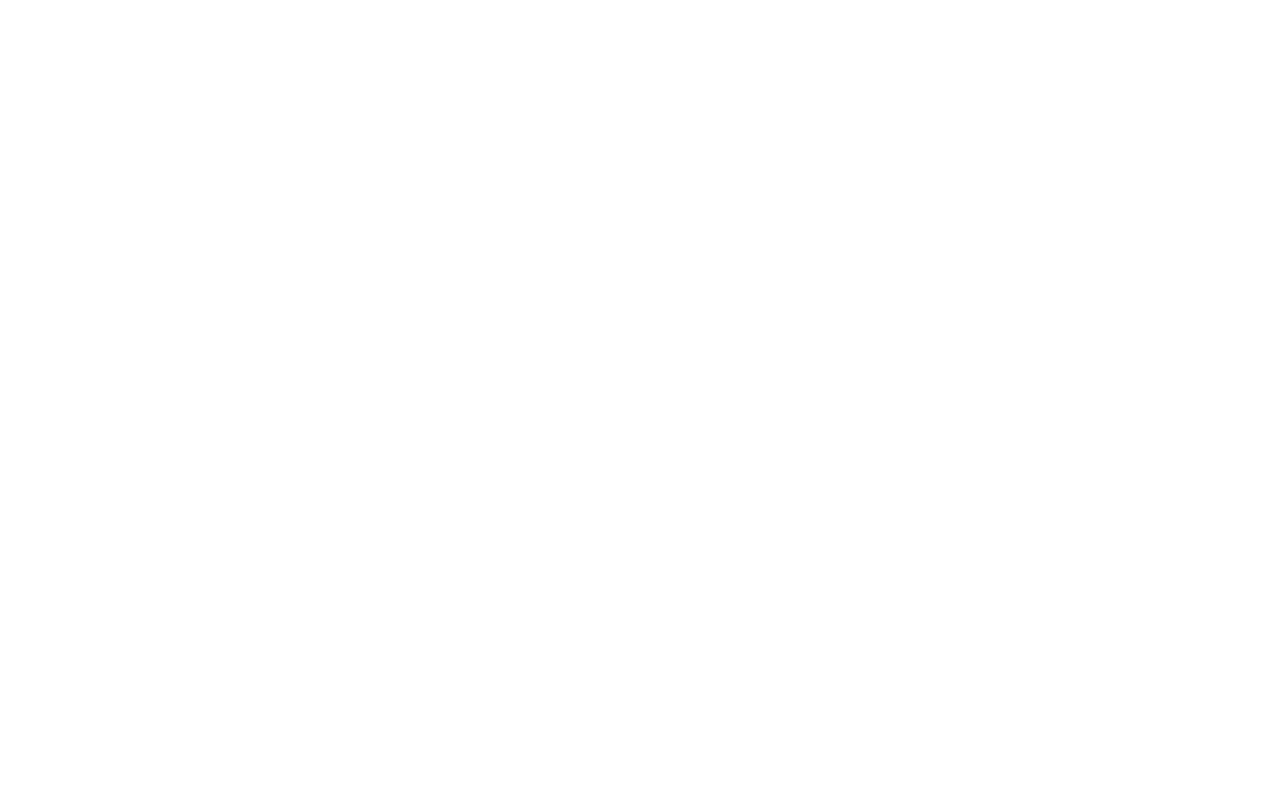
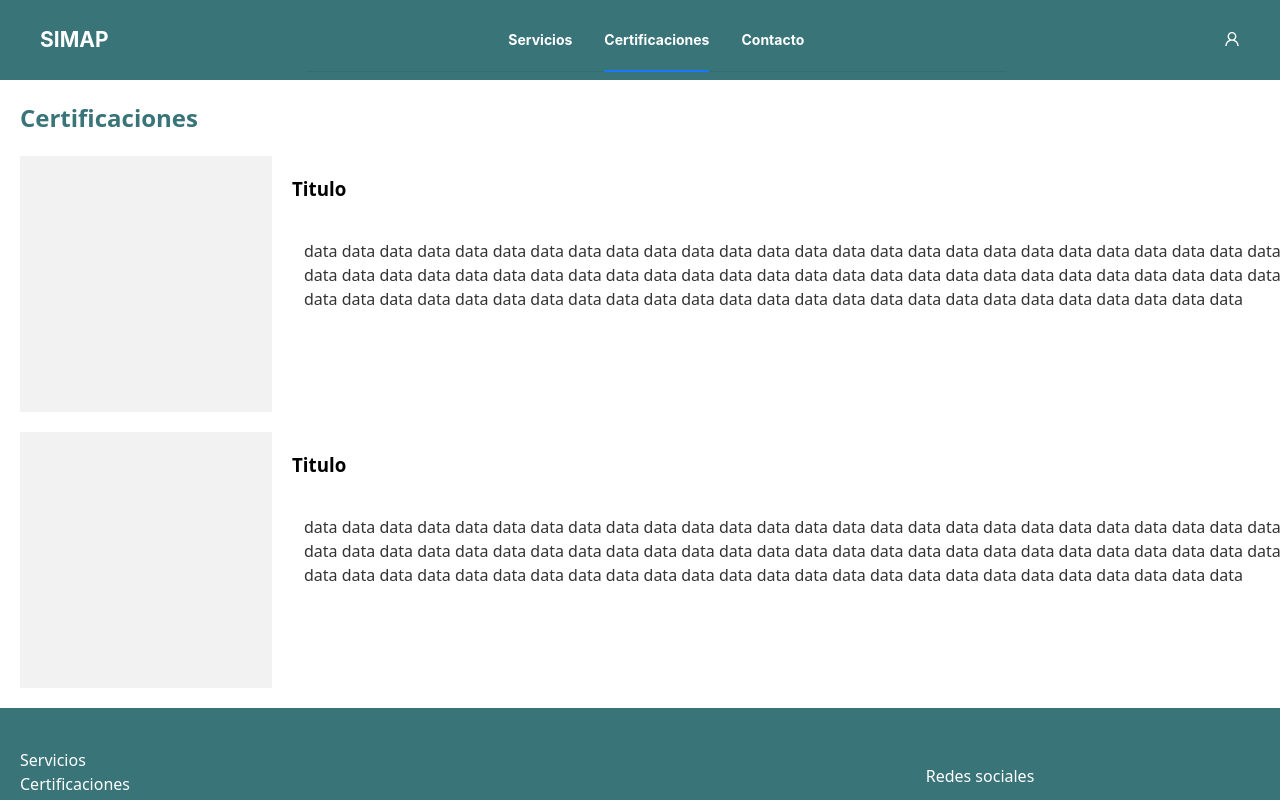
Before and after one commit to AlejandroIGA/DWP-Frontend-SIMAP, a React (Vite) app: page /certificaciones in a window 1280 px wide. Before the commit this address had no page. Built offline with nearby package versions, Linux system fonts and the light colour scheme.

Commit message:
Page certifications and services

```diff
--- a/src/components/navBar/NavBar.jsx
+++ b/src/components/navBar/NavBar.jsx
@@ -14,7 +14,7 @@
         {
             key: index + 1,
             label: tabName,
-            url: `/panel/${tabName.toLowerCase()}`
+            url: `/${tabName.toLowerCase()}`
         }
     ))
 
--- /dev/null
+++ b/src/pages/Certifications/Certifications.jsx
@@ -0,0 +1,61 @@
+import React from 'react';
+import NavBar from '../../components/navBar/NavBar';
+import Footer from '../../components/footer/Footer'
+import LandingLayout from '../../layout/landingLayout/LandingLayout';
+import './style.css'
+
+function Certifications(props) {
+    return (
+        <LandingLayout
+            nav={<NavBar></NavBar>}
+            content={
+                <>
+                    <h2>Certificaciones</h2>
+                    <div>
+                        <div className='info-card'>
+                            <div className='info-image'>
+
+                            </div>
+                            <div className='info-data'>
+                                <h3>Titulo</h3>
+                                <p>
+                                    data data data data data data data data data data data
+                                    data data data data data data data data data data data
+                                    data data data data data data data data data data data
+                                    data data data data data data data data data data data
+                                    data data data data data data data data data data data
+                                    data data data data data data data data data data data
+                                    data data data data data data data data data data data
+                                </p>
+                            </div>
+                        </div>
+                        <div className='info-card'>
+                            <div className='info-image'>
+
+                            </div>
+                            <div className='info-data'>
+                                <h3>Titulo</h3>
+                                <p>
+                                    data data data data data data data data data data data
+                                    data data data data data data data data data data data
+                                    data data data data data data data data data data data
+                                    data data data data data data data data data data data
+                                    data data data data data data data data data data data
+                                    data data data data data data data data data data data
+                                    data data data data data data data data data data data
+                                </p>
+                            </div>
+                        </div>
+
+                    </div>
+                </>
+
+            }
+            footer={<Footer></Footer>}
+        >
+
+        </LandingLayout>
+    );
+}
+
+export default Certifications;
--- /dev/null
+++ b/src/pages/Certifications/style.css
@@ -0,0 +1,22 @@
+.info-card{
+    display: flex;
+    direction: row;
+    width: 100%;
+    color: #000;
+    align-items: top;
+    margin-bottom: 20px;
+    margin-left: 20px;
+}
+
+.info-image{
+    width: 256px;
+    background-color: #f2f2f2;
+    height: 256px;
+}
+
+.info-data{
+    display: flex;
+    flex-direction: column;
+    width: 80%;
+    margin-left: 20px;
+}
--- /dev/null
+++ b/src/pages/ServicesPage/ServicesPage.jsx
@@ -0,0 +1,61 @@
+import React from 'react';
+import NavBar from '../../components/navBar/NavBar';
+import Footer from '../../components/footer/Footer'
+import LandingLayout from '../../layout/landingLayout/LandingLayout';
+import './style.css'
+
+function ServicesPage(props) {
+    return (
+        <LandingLayout
+            nav={<NavBar></NavBar>}
+            content={
+                <>
+                    <h2>Servicios</h2>
+                    <div>
+                        <div className='info-card'>
+                            <div className='info-image'>
+
+                            </div>
+                            <div className='info-data'>
+                                <h3>Titulo</h3>
+                                <p>
+                                    data data data data data data data data data data data
+                                    data data data data data data data data data data data
+                                    data data data data data data data data data data data
+                                    data data data data data data data data data data data
+                                    data data data data data data data data data data data
+                                    data data data data data data data data data data data
+                                    data data data data data data data data data data data
+                                </p>
+                            </div>
+                        </div>
+                        <div className='info-card'>
+                            <div className='info-image'>
+
+                            </div>
+                            <div className='info-data'>
+                                <h3>Titulo</h3>
+                                <p>
+                                    data data data data data data data data data data data
+                                    data data data data data data data data data data data
+                                    data data data data data data data data data data data
+                                    data data data data data data data data data data data
+                                    data data data data data data data data data data data
+                                    data data data data data data data data data data data
+                                    data data data data data data data data data data data
+                                </p>
+                            </div>
+                        </div>
+
+                    </div>
+                </>
+
+            }
+            footer={<Footer></Footer>}
+        >
+
+        </LandingLayout>
+    );
+}
+
+export default ServicesPage;
--- /dev/null
+++ b/src/pages/ServicesPage/style.css
@@ -0,0 +1,22 @@
+.info-card{
+    display: flex;
+    direction: row;
+    width: 100%;
+    color: #000;
+    align-items: top;
+    margin-bottom: 20px;
+    margin-left: 20px;
+}
+
+.info-image{
+    width: 256px;
+    background-color: #f2f2f2;
+    height: 256px;
+}
+
+.info-data{
+    display: flex;
+    flex-direction: column;
+    width: 80%;
+    margin-left: 20px;
+}
--- a/src/routes/index.jsx
+++ b/src/routes/index.jsx
@@ -2,11 +2,15 @@
 import { useRoutes } from 'react-router-dom';
 import Devices from '../pages/devices';
 import Spaces from '../pages/spaces';
-import Home from '../pages/landingPage/Home';
+import Home from '../pages/Home/Home';
+import ServicesPage from '../pages/ServicesPage/ServicesPage';
+import Certifications from '../pages/Certifications/Certifications';
 
 const AppRoutes = () => {
     let routes = useRoutes([
         {path:'/', element:<Home></Home> },
+        {path:'/servicios', element:<ServicesPage></ServicesPage>},
+        {path: '/certificaciones', element:<Certifications></Certifications>},
         {path: '/panel/dispositivos', element:<Devices></Devices>},
         {path:'/panel/espacios', element:<Spaces></Spaces>}
     ]);
```
Also changed, not shown: src/pages/Home/Home.jsx (renamed from src/pages/landingPage/Home.jsx), src/pages/Home/style.css (renamed from src/pages/landingPage/style.css).
